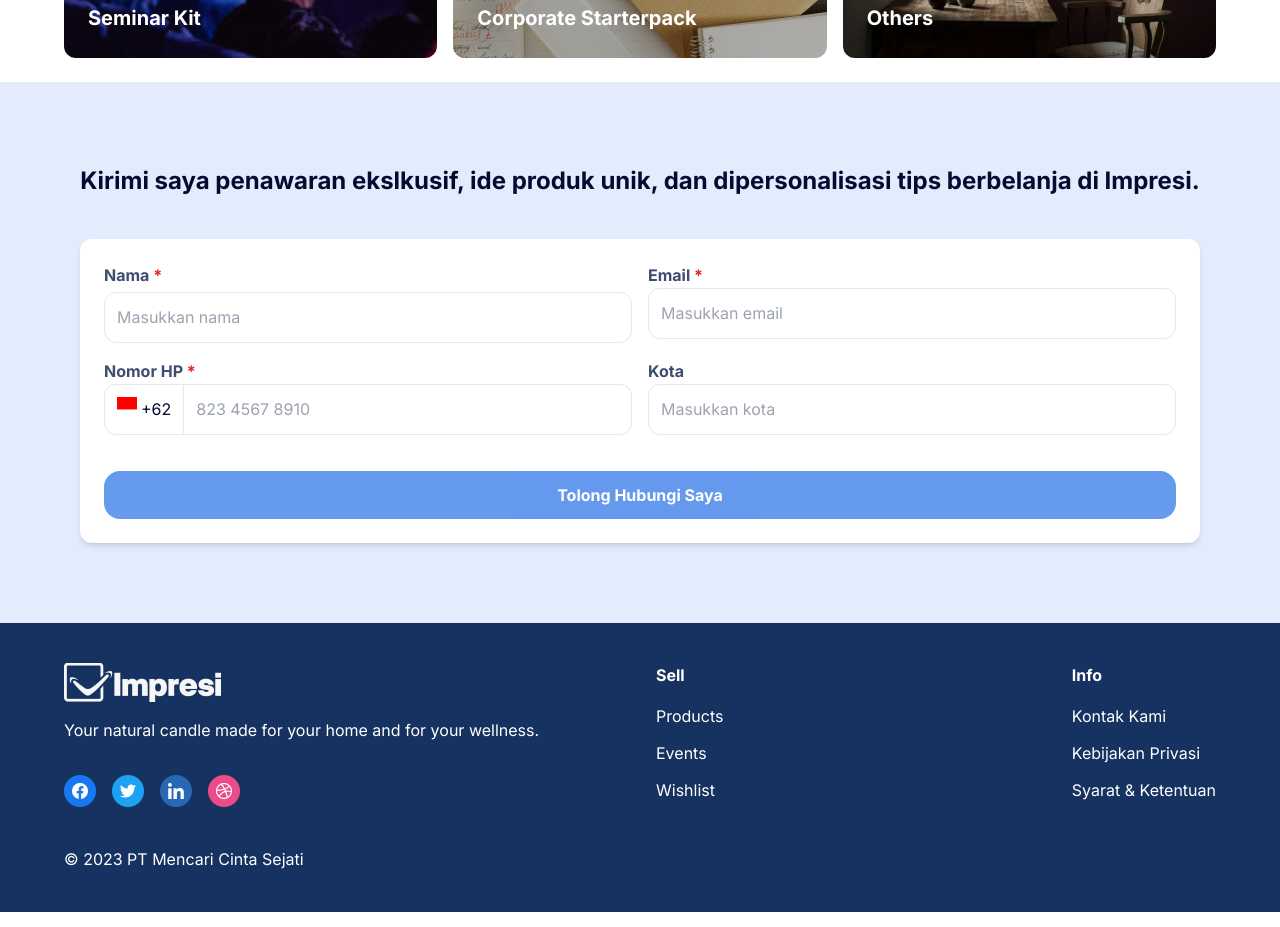
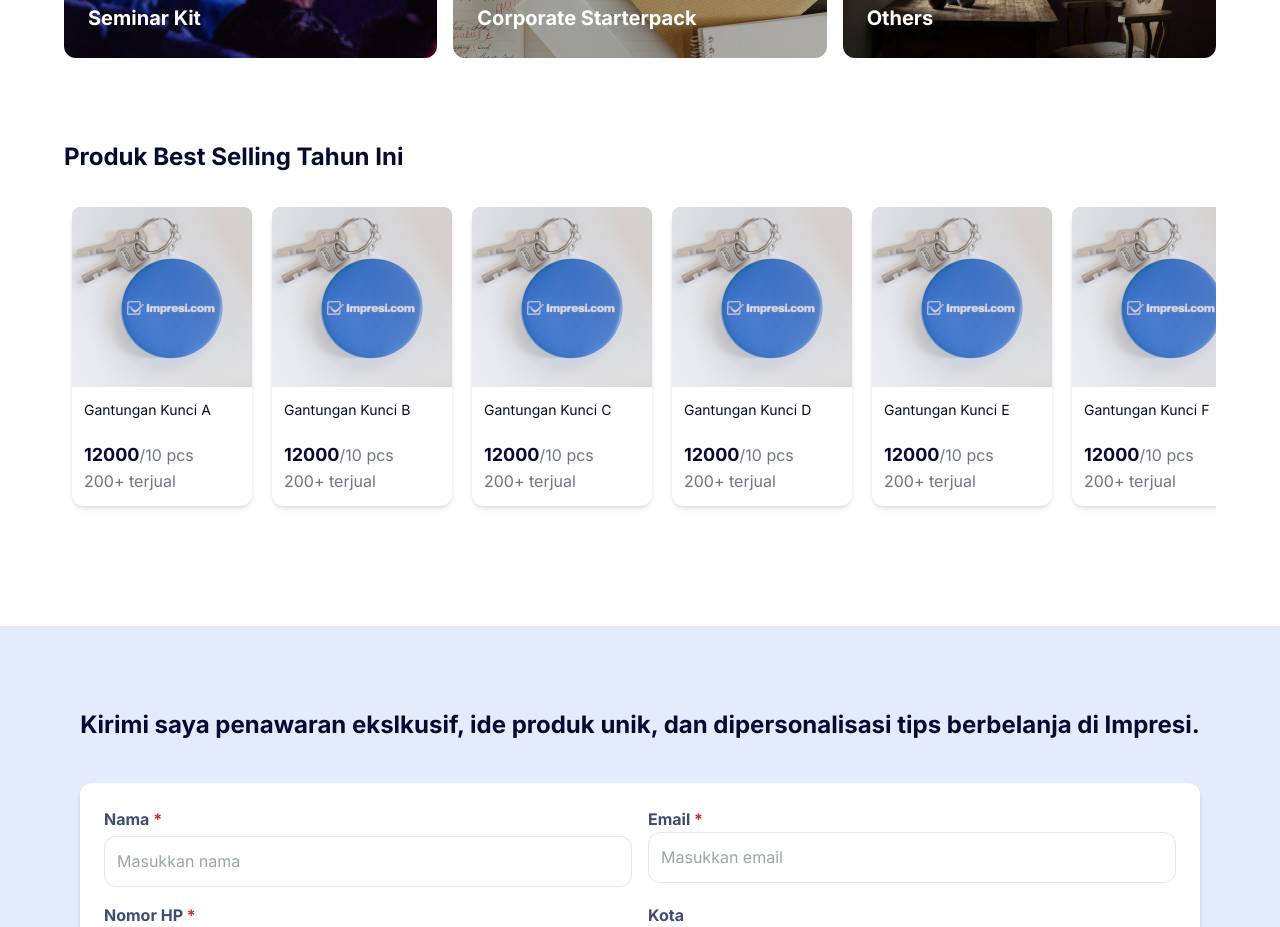
Before and after one commit to acomarcho/myimpresi-frontend, a Next.js app: page / in a window 1280 px wide. Shown: the part 1280-2207 px from the top of the page. Built offline with nearby package versions, Linux system fonts and the light colour scheme; no server answers.

Commit message:
Feat: Slice products

```diff
--- a/pages/index.tsx
+++ b/pages/index.tsx
@@ -6,6 +6,7 @@ import Event from "@/components/home/event";
 import Form from "@/components/home/form";
 import Categories from "@/components/home/categories";
 import Banner from "@/components/home/banner";
+import ScrollContainer from "react-indiana-drag-scroll";
 
 const events = [
   {
@@ -32,6 +33,73 @@ const events = [
     id: 5,
     imagePath: "/dummy/ev-5.png",
     name: "Others",
+  },
+];
+
+const dummyProducts = [
+  {
+    id: 1,
+    imagePath: "/dummy/produk.png",
+    name: "Gantungan Kunci A",
+    price: "12000",
+    minQuantity: "10",
+    soldAmount: "200",
+  },
+  {
+    id: 2,
+    imagePath: "/dummy/produk.png",
+    name: "Gantungan Kunci B",
+    price: "12000",
+    minQuantity: "10",
+    soldAmount: "200",
+  },
+  {
+    id: 3,
+    imagePath: "/dummy/produk.png",
+    name: "Gantungan Kunci C",
+    price: "12000",
+    minQuantity: "10",
+    soldAmount: "200",
+  },
+  {
+    id: 5,
+    imagePath: "/dummy/produk.png",
+    name: "Gantungan Kunci D",
+    price: "12000",
+    minQuantity: "10",
+    soldAmount: "200",
+  },
+  {
+    id: 6,
+    imagePath: "/dummy/produk.png",
+    name: "Gantungan Kunci E",
+    price: "12000",
+    minQuantity: "10",
+    soldAmount: "200",
+  },
+  {
+    id: 7,
+    imagePath: "/dummy/produk.png",
+    name: "Gantungan Kunci F",
+    price: "12000",
+    minQuantity: "10",
+    soldAmount: "200",
+  },
+  {
+    id: 8,
+    imagePath: "/dummy/produk.png",
+    name: "Gantungan Kunci G",
+    price: "12000",
+    minQuantity: "10",
+    soldAmount: "200",
+  },
+  {
+    id: 4,
+    imagePath: "/dummy/produk.png",
+    name: "Gantungan Kunci H",
+    price: "12000",
+    minQuantity: "10",
+    soldAmount: "200",
   },
 ];
 
@@ -98,6 +166,44 @@ export default function Home() {
               }
             })}
           </div>
+        </div>
+        {/* Products */}
+        <div className="mt-[2rem] lg:mt-[5rem] mb-[2rem] lg:mb-[5rem]">
+          <Heading text="Produk Best Selling Tahun Ini" />
+          <ScrollContainer className="flex flex-row gap-[1rem] lg:gap-[1.25rem] mt-[2rem] px-[0.5rem] pb-[1rem]">
+            {dummyProducts.map((p) => {
+              return (
+                <div
+                  key={p.id}
+                  className="shadow-md rounded-xl bg-neutral-10 w-[180px] flex-shrink-0 transition-all cursor-pointer hover:scale-[1.05]"
+                >
+                  <Image
+                    src={p.imagePath}
+                    width={180}
+                    height={180}
+                    alt={p.name}
+                    className="object-cover"
+                  />
+                  <div className="p-[0.75rem]">
+                    <p className="h-[42px] font-inter text-neutral-100 text-[0.875rem]">
+                      {p.name}
+                    </p>
+                    <p className="font-inter text-neutral-100">
+                      <span className="font-bold text-[1.125rem]">
+                        {p.price}
+                      </span>
+                      <span className="text-neutral-60">
+                        /{p.minQuantity} pcs
+                      </span>
+                    </p>
+                    <p className="font-inter text-neutral-60">
+                      {p.soldAmount}+ terjual
+                    </p>
+                  </div>
+                </div>
+              );
+            })}
+          </ScrollContainer>
         </div>
       </div>
       {/* Contact field */}
```
Also changed, not shown: public/dummy/produk.png (added).
